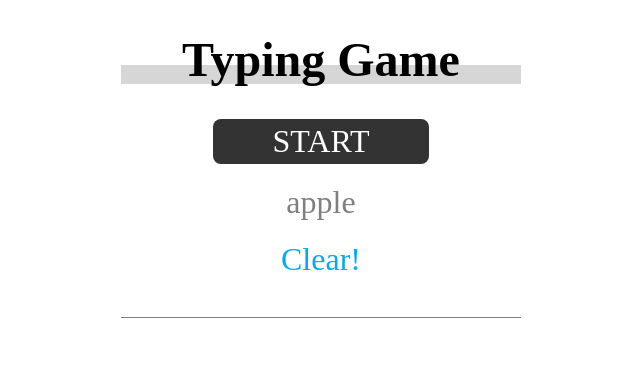
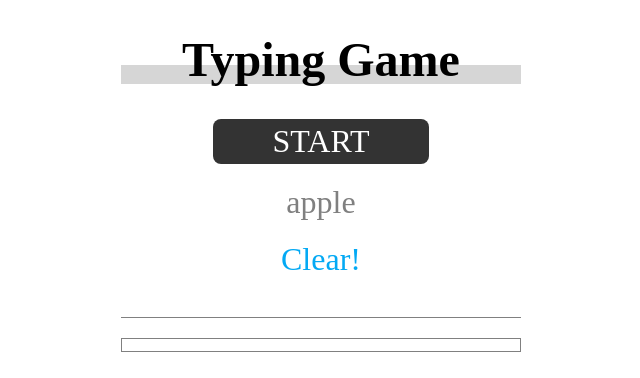
Before and after one commit to aose-yuu/vue-typing, a plain HTML site: page index.html in a window 1280 px wide. Shown: the whole page, without its empty margins (319-959 px from the left). Drawn offline with nearby package versions, Linux system fonts and the light colour scheme.

Commit message:
feat: 正解に応じて増加するためのゲージを作成

```diff
--- a/index.html
+++ b/index.html
@@ -17,8 +17,11 @@
       <button class="startButton mb-20">START</button>
       <div class="question mb-20">apple</div>
       <div class="clear">Clear!</div>
-      <div class="typeFormWrapper">
+      <div class="typeFormWrapper mb-20">
         <input type="text" class="typeForm">
+      </div>
+      <div class="guageWrapper">
+        <div class="guage"></div>
       </div>
     </div>
   </div>
--- a/style.css
+++ b/style.css
@@ -63,3 +63,12 @@ body {
   outline: none;
   border: none;
 }
+
+.guageWrapper {
+  border: 1px solid gray;
+  height: 12px;
+}
+
+.guage {
+  height: 12px;
+}
```
